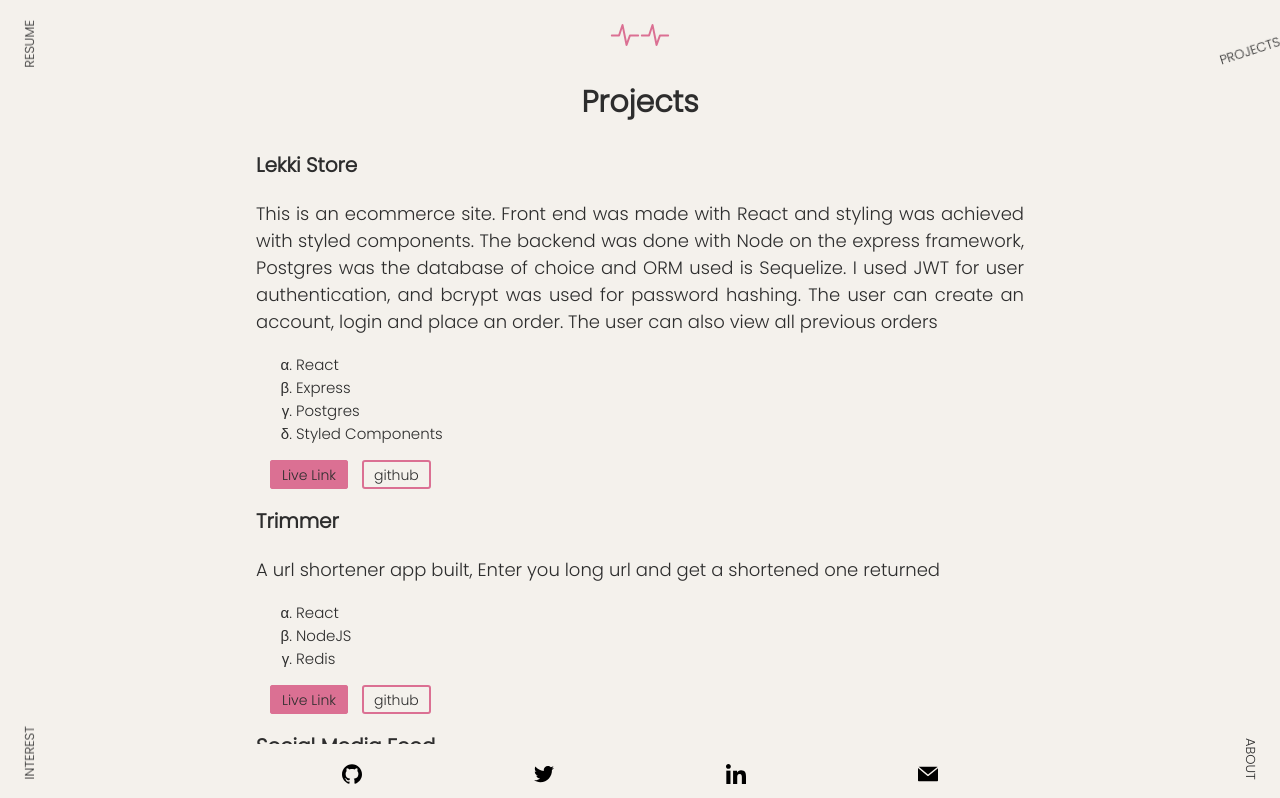
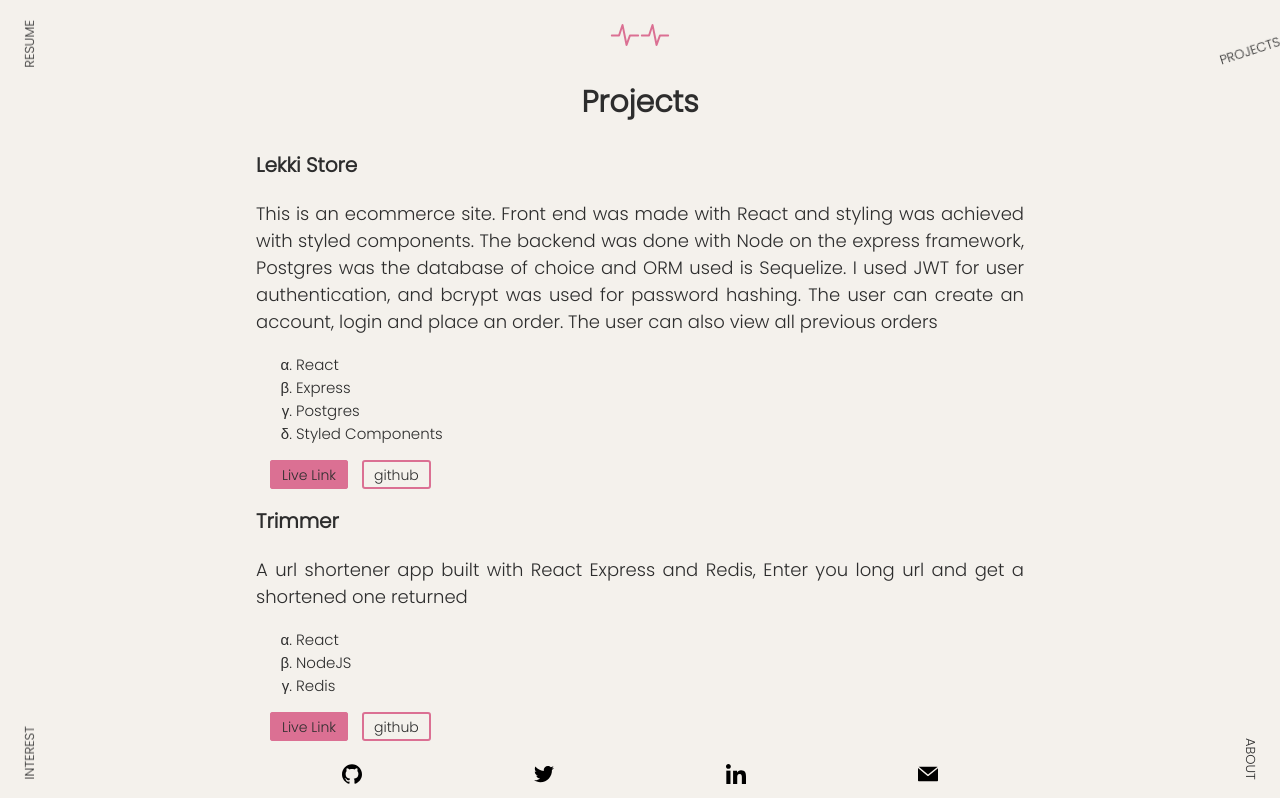
Before and after one commit to Placeholder30/portfolio-v2, a React (Create React App) app: page /projects in a window 1280 px wide. Shown: the top 798 px of the page. Built offline with nearby package versions, Linux system fonts and the light colour scheme.

Commit message:
Update project.js

```diff
--- a/src/components/Project/Project.js
+++ b/src/components/Project/Project.js
@@ -55,7 +55,7 @@ The user can create an account, login and place an order. The
 user can also view all previous orders`;
 const lekkiStoreStack = ["React", "Express", "Postgres", "Styled Components"];
 
-const trimmerSummary = ` A url shortener app built, Enter you long url and get a shortened one returned`;
+const trimmerSummary = ` A url shortener app built with React Express and Redis, Enter you long url and get a shortened one returned`;
 const trimmerStack = ["React", "NodeJS", "Redis"];
 
 const socialMediaFeedSummary = `This is a social media feed, one of the first projects I made. I
```
